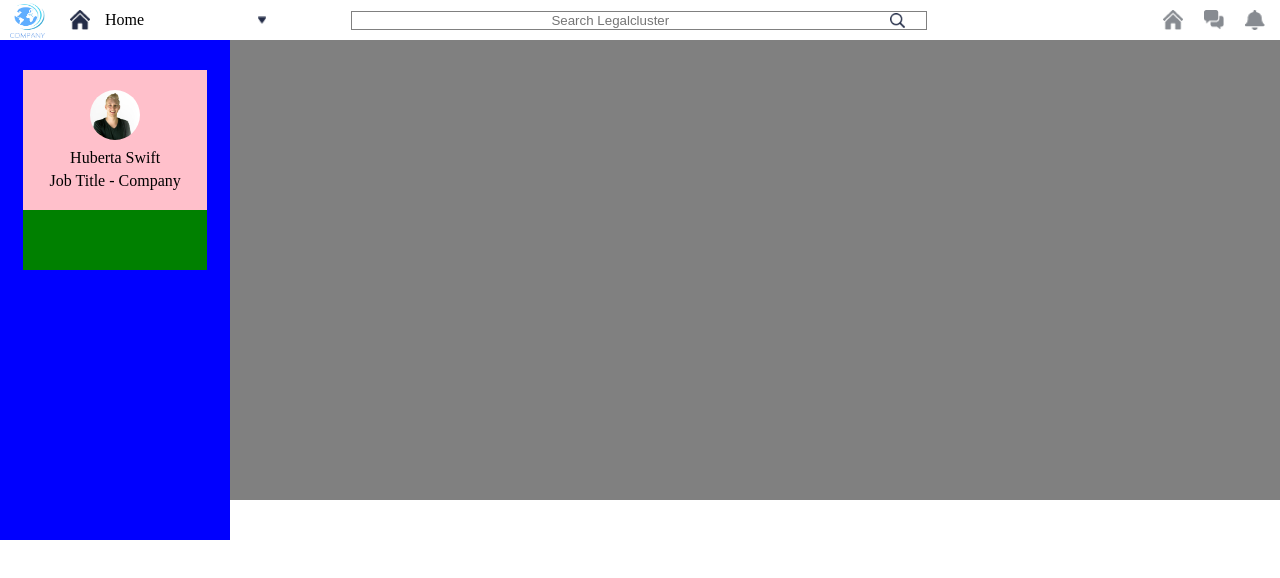
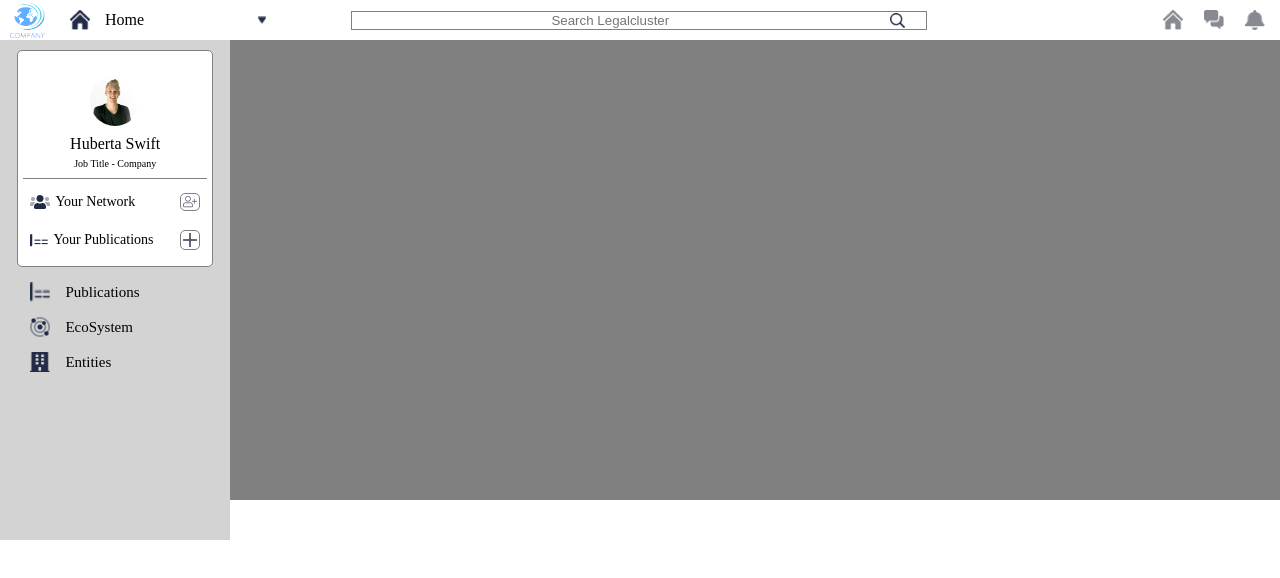
Before and after one commit to Radek25/ReactApp, a React (Create React App) app: page / in a window 1280 px wide. Shown: the top 578 px of the page. Built offline with nearby package versions, Linux system fonts and the light colour scheme.

Commit message:
First version of LeftMenu

```diff
--- a/src/Components/LeftMenu/LeftMenu.tsx
+++ b/src/Components/LeftMenu/LeftMenu.tsx
@@ -6,26 +6,56 @@ import Network from '../../icons/network.png';
 import Publications from '../../icons/publications.png';
 import Plus from '../../icons/plus.png';
 import PlusUser from '../../icons/user-plus.png';
+import EcoSystem from '../../icons/ecosystem.png';
+import Entities from '../../icons/entities.png';
 
 const Content = styled.div`
-    background-color: blue;
+    background-color: lightgrey;
     width: 18%;
     height: 100%;
     box-sizing: border-box;
 `;
 const BusinessCard = styled.div`
     width: 80%;
-    height: 200px;
-    margin: 30px auto 10px auto;
-    background-color: green;
+    height: 205px;
+    margin: 10px auto 10px auto;
+    background-color:white;
+    border-radius: 5px;
+    padding: 5px;
+    border: 1px solid grey;
+
+    .your-network-and-publicatrions{
+        width: 92%;
+        height: 30px;
+        display: flex;
+        align-items: center;
+        margin: 8px auto;
+        box-sizing: border-box;
+        padding: 0;
+        position: relative;
+
+        p{
+            padding: 5px;
+            font-size: 14px;
+        }
+        .right-side-icons{
+            position: absolute;
+            right: 0px;
+            box-sizing: border-box;
+            padding: 2px;
+            border: 1.5px solid grey;
+            border-radius: 5px;
+        }
+    }
 `;
 const Person = styled.div`
     width: 100%;
-    height: 70%;
-    background-color: pink;
+    height: 60%;
+    background-color: white;
     text-align: center;
     padding: 20px 5px 5px 5px;
     box-sizing: border-box;
+    border-bottom: 1px solid grey;
     img{
         width: 50px;
         height: 50px;
@@ -34,6 +64,32 @@ const Person = styled.div`
     p{
         padding: 0;
         margin: 5px 0;
+    }
+    .job-title{
+        font-size: 10px;
+    }
+`;
+const LeftMenuLinks = styled.div`
+    width: 80%;
+    margin: 0 auto;
+    height : 100px;
+    background-color: lightgrey;
+    .left-menu-publication-ecosystem-entites{
+        display: flex;
+        justify-content: left;
+        align-items: center;
+        width: 92%;
+        height: 30%;
+        background-color: lightgrey;
+        margin: 5px auto;
+        img{
+            width: 20px;
+            height: 20px;
+        }
+        p{
+            font-size: 15px;
+            margin-left: 15px;
+        }
     }
 `;
 
@@ -46,8 +102,31 @@ export const LeftMenu: FC = () => {
                     <p className="name-and-surname">Huberta Swift</p>
                     <p className="job-title">Job Title - Company</p>
                 </Person>
-
+                <div className='your-network-and-publicatrions'>
+                    <img src={Network}></img>
+                    <p>Your Network</p>
+                    <img className='right-side-icons' src={PlusUser}></img>
+                </div>
+                <div className='your-network-and-publicatrions'>
+                    <img src={Publications}></img>
+                    <p>Your Publications</p>
+                    <img className='right-side-icons' src={Plus}></img>
+                </div>
             </BusinessCard>
+            <LeftMenuLinks>
+                <div className='left-menu-publication-ecosystem-entites'>
+                    <img src={Publications}></img>
+                    <p>Publications</p>
+                </div>
+                <div className='left-menu-publication-ecosystem-entites'>
+                    <img src={EcoSystem}></img>
+                    <p>EcoSystem</p>
+                </div>
+                <div className='left-menu-publication-ecosystem-entites'>
+                    <img src={Entities}></img>
+                    <p>Entities</p>
+                </div>
+            </LeftMenuLinks>
         </Content>
     );
 };
```
